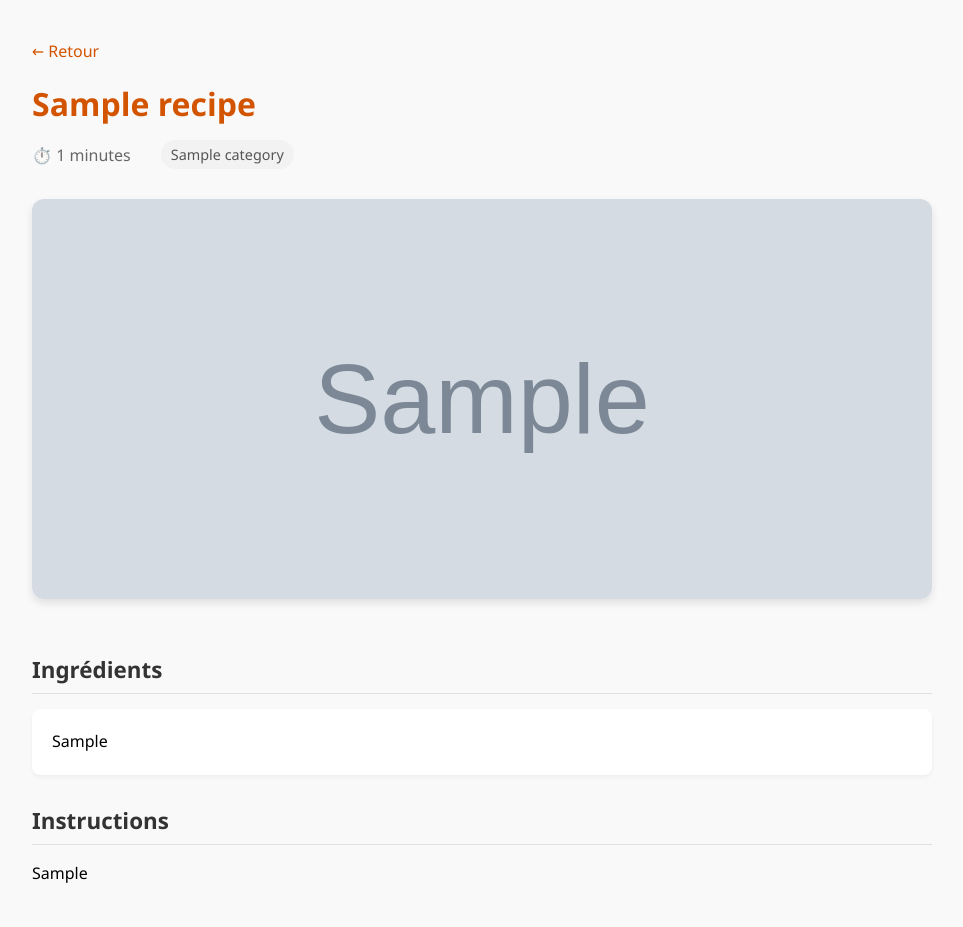
After one commit to louisguichard/papilles, a Django app: page /recette/1/ in a window 1280 px wide. The commit adds this page. Shown: the whole page, without its empty margins (158-1121 px from the left). Run offline with Django 5.2, Linux system fonts and the light colour scheme; tables that the repository leaves empty hold one stand-in row (values such as "Sample post"); grey boxes marked "Sample" are stand-in pictures.

Commit message:
feat: add recipe page

```diff
--- /dev/null
+++ b/recipes/templates/recipes/recipe.html
@@ -0,0 +1,130 @@
+<!DOCTYPE html>
+<html>
+<head>
+    <title>{{ recipe.title }} – Papilles</title>
+    <meta name="viewport" content="width=device-width, initial-scale=1.0">
+    <style>
+        body {
+            font-family: 'Segoe UI', Tahoma, Geneva, Verdana, sans-serif;
+            margin: 0;
+            padding: 20px;
+            background-color: #f9f9f9;
+        }
+        .container {
+            max-width: 900px;
+            margin: 0 auto;
+            padding: 20px;
+        }
+        .back-link {
+            display: inline-block;
+            margin-bottom: 20px;
+            color: #d35400;
+            text-decoration: none;
+            font-weight: 500;
+        }
+        .back-link:hover {
+            text-decoration: underline;
+        }
+        h1 {
+            color: #d35400;
+            margin-top: 0;
+            margin-bottom: 15px;
+        }
+        .recipe-header {
+            margin-bottom: 30px;
+        }
+        .recipe-image {
+            width: 100%;
+            max-height: 400px;
+            object-fit: cover;
+            border-radius: 12px;
+            margin-bottom: 20px;
+            box-shadow: 0 4px 8px rgba(0,0,0,0.1);
+        }
+        .recipe-meta {
+            display: flex;
+            margin-bottom: 25px;
+            color: #666;
+        }
+        .time-info {
+            margin-right: 30px;
+            display: flex;
+            align-items: center;
+        }
+        .categories-info {
+            display: flex;
+            flex-wrap: wrap;
+            gap: 8px;
+        }
+        .category-tag {
+            background-color: #f2f2f2;
+            padding: 5px 10px;
+            border-radius: 20px;
+            font-size: 0.9em;
+            color: #555;
+            text-decoration: none;
+        }
+        .category-tag:hover {
+            background-color: #e0e0e0;
+        }
+        .section-title {
+            font-size: 1.4em;
+            color: #333;
+            margin: 30px 0 15px 0;
+            padding-bottom: 8px;
+            border-bottom: 1px solid #e0e0e0;
+        }
+        .ingredients {
+            background-color: #fff;
+            padding: 20px;
+            border-radius: 8px;
+            box-shadow: 0 2px 4px rgba(0,0,0,0.05);
+            white-space: pre-line;
+            line-height: 1.6;
+        }
+        .instructions {
+            white-space: pre-line;
+            line-height: 1.7;
+        }
+    </style>
+</head>
+<body>
+    <div class="container">
+        <a href="javascript:history.back()" class="back-link">← Retour</a>
+
+        <div class="recipe-header">
+            <h1>{{ recipe.title }}</h1>
+
+            <div class="recipe-meta">
+                {% if recipe.time %}
+                <div class="time-info">
+                    <span>⏱️ {{ recipe.time }} minutes</span>
+                </div>
+                {% endif %}
+
+                {% if recipe.categories.all %}
+                <div class="categories-info">
+                    {% for category in recipe.categories.all %}
+                    <a href="{% url 'category' category.id %}" class="category-tag">{{ category.name }}</a>
+                    {% endfor %}
+                </div>
+                {% endif %}
+            </div>
+        </div>
+
+        {% if recipe.picture %}
+        <img src="{{ recipe.picture.url }}" alt="{{ recipe.title }}" class="recipe-image">
+        {% endif %}
+
+        {% if recipe.ingredients %}
+        <h2 class="section-title">Ingrédients</h2>
+        <div class="ingredients">{{ recipe.ingredients }}</div>
+        {% endif %}
+
+        {% if recipe.instructions %}
+        <h2 class="section-title">Instructions</h2>
+        <div class="instructions">{{ recipe.instructions }}</div>
+        {% endif %}
+    </div>
+</body>
+</html>
--- a/recipes/urls.py
+++ b/recipes/urls.py
@@ -4,4 +4,5 @@ from . import views
 urlpatterns = [
     path("", views.home, name="home"),
     path("categorie/<int:category_id>/", views.category, name="category"),
+    path("recette/<int:recipe_id>/", views.recipe, name="recipe"),
 ]
--- a/recipes/views.py
+++ b/recipes/views.py
@@ -1,5 +1,5 @@
 from django.shortcuts import render, get_object_or_404
-from .models import Category
+from .models import Category, Recipe
 
 
 def home(request):
@@ -18,3 +18,14 @@ def category(request, category_id):
             "recipes": recipes,
         },
     )
+
+
+def recipe(request, recipe_id):
+    recipe = get_object_or_404(Recipe, id=recipe_id)
+    return render(
+        request,
+        "recipes/recipe.html",
+        {
+            "recipe": recipe,
+        },
+    )
```
Also changed, not shown: recipes/templates/recipes/category.html (+48 -21 lines).
